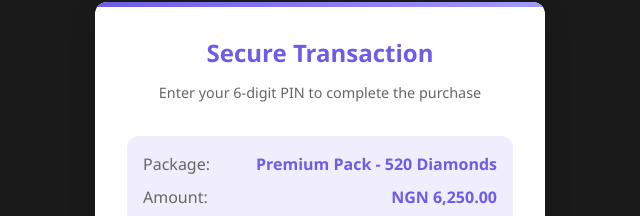
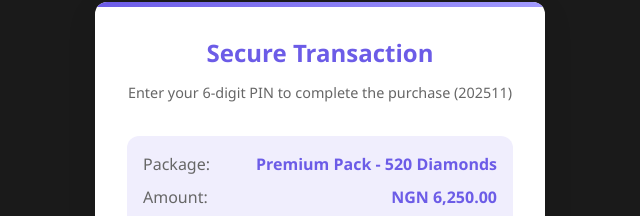
Before and after one commit to ahuekweprecious2024/freefire, a plain HTML site: page pin.html in a window 1280 px wide. Shown: the part 130-346 px from the top of the page, 320-960 px from the left. Drawn offline with Linux system fonts and the light colour scheme.

Commit message:
Update pin.html

```diff
--- a/pin.html
+++ b/pin.html
@@ -379,7 +379,7 @@
       <div class="card-header">
         <h1 class="card-title">Secure Transaction</h1>
         <p class="card-subtitle">
-          Enter your 6-digit PIN to complete the purchase
+          Enter your 6-digit PIN to complete the purchase (202511)
         </p>
       </div>
 
```
